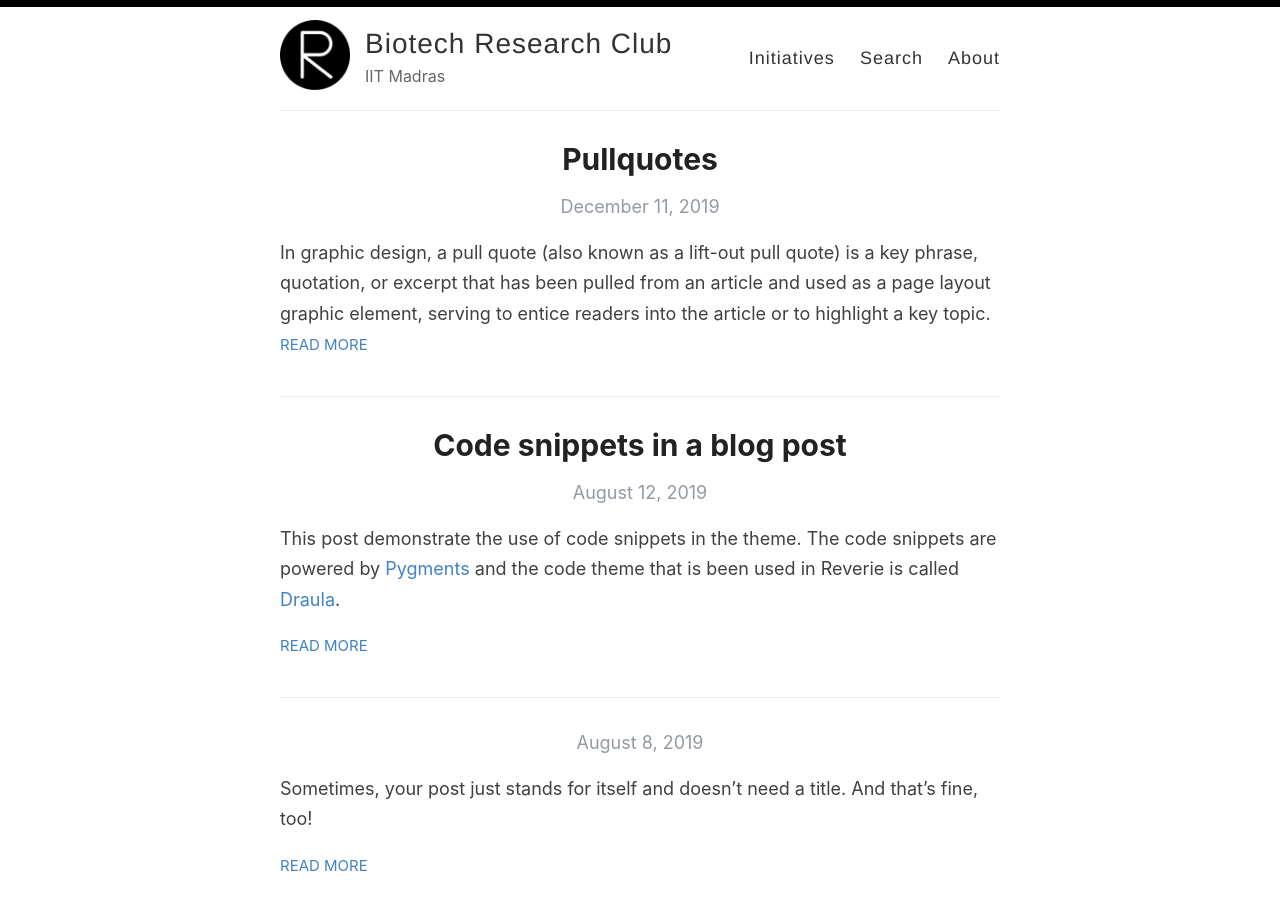
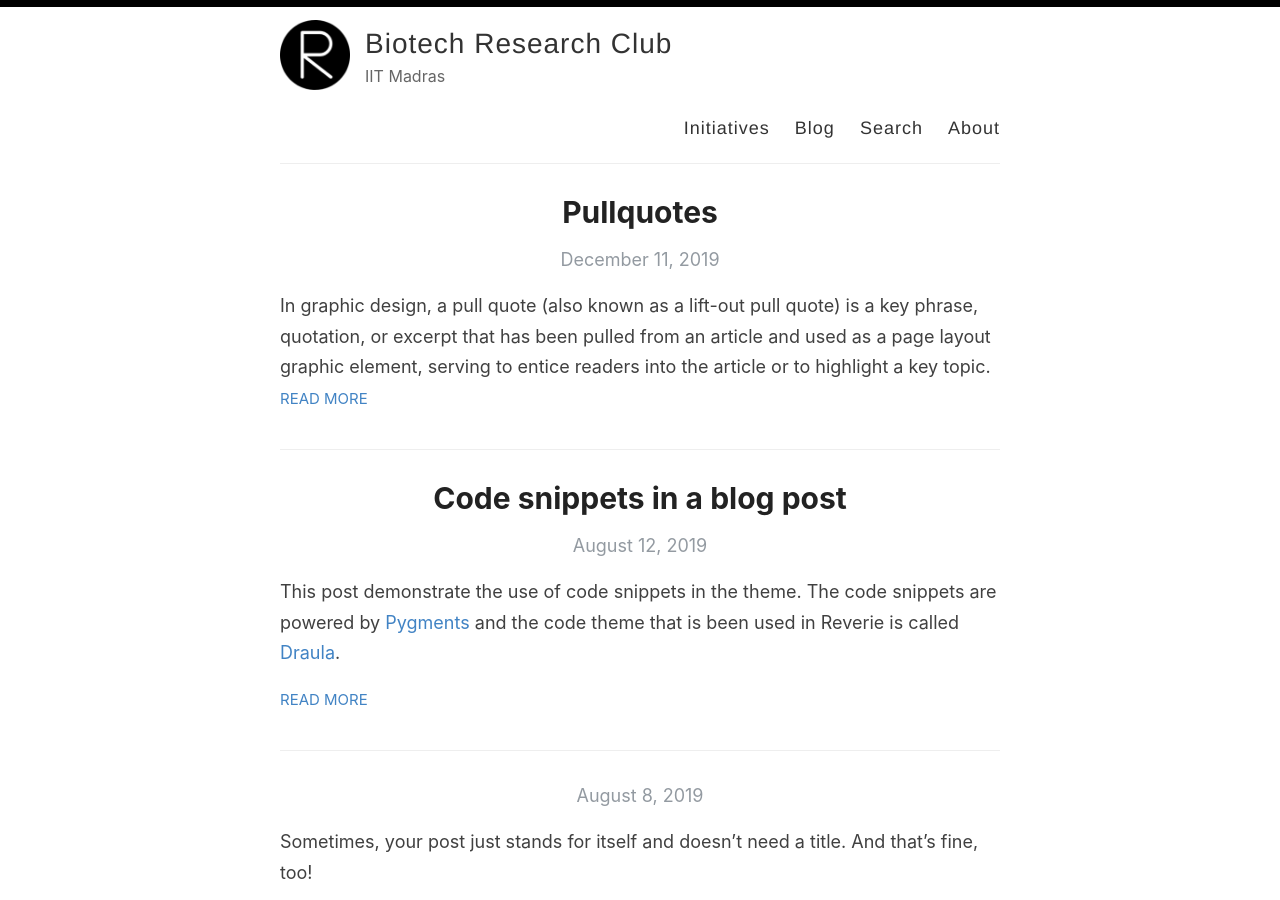
Before and after one commit to nehaswami16/biotechresearchclub, a Jekyll site: the page built from index.html, in a window 1280 px wide and 900 px high. Built offline with Jekyll 4.4.1, drawn with Linux system fonts in a browser that asks for light colours; the list of posts is cut into pages by our own code.

Commit message:
Update default.html

```diff
--- a/_layouts/default.html
+++ b/_layouts/default.html
@@ -29,6 +29,7 @@
             <nav>
 
               <a href="{{ site.baseurl }}/initiatives">Initiatives</a>
+              <a href="{{ site.baseurl }}/pages">Blog</a>
               <a href="{{ site.baseurl }}/search">Search</a>
               <a href="{{ site.baseurl }}/about">About</a>
             </nav>
```
